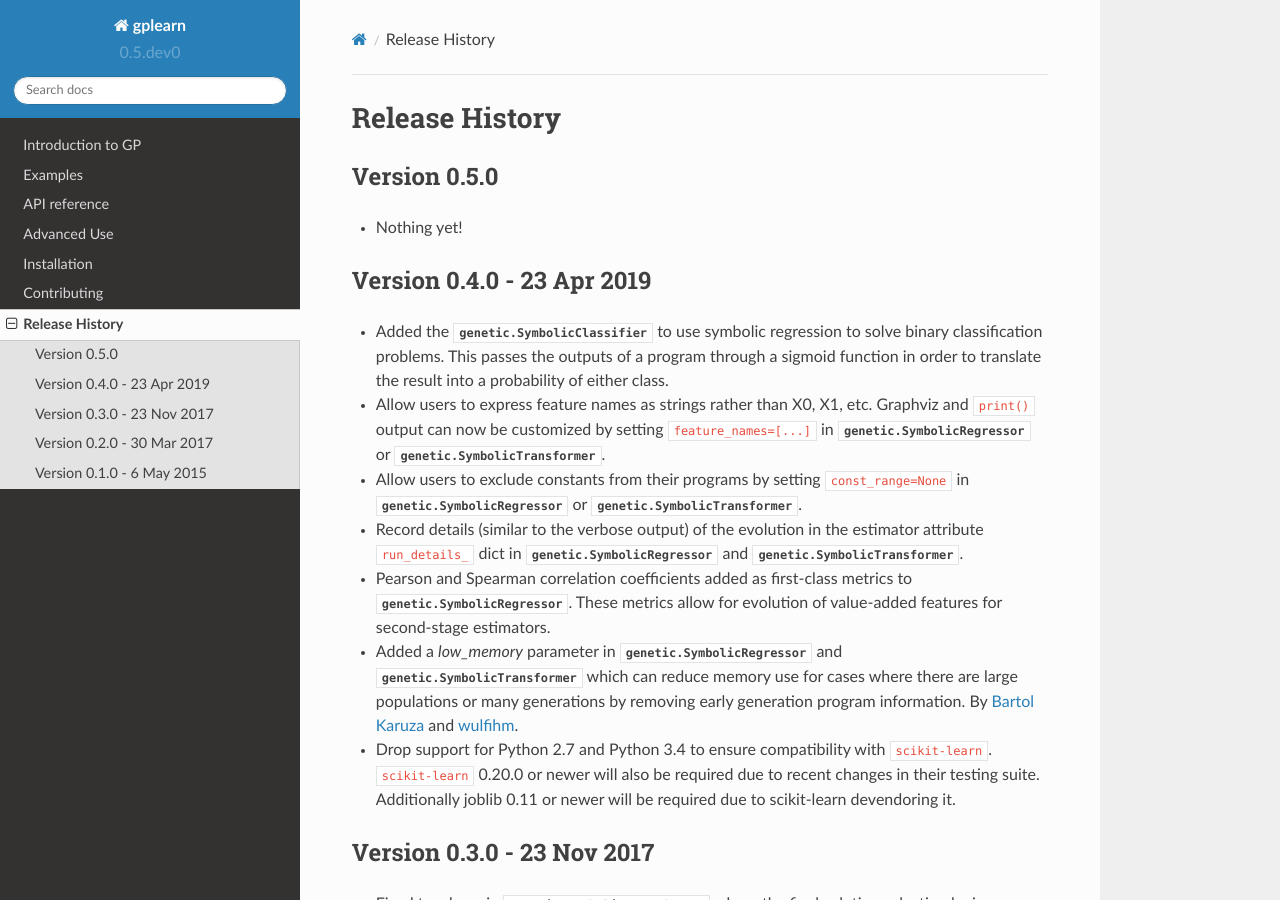
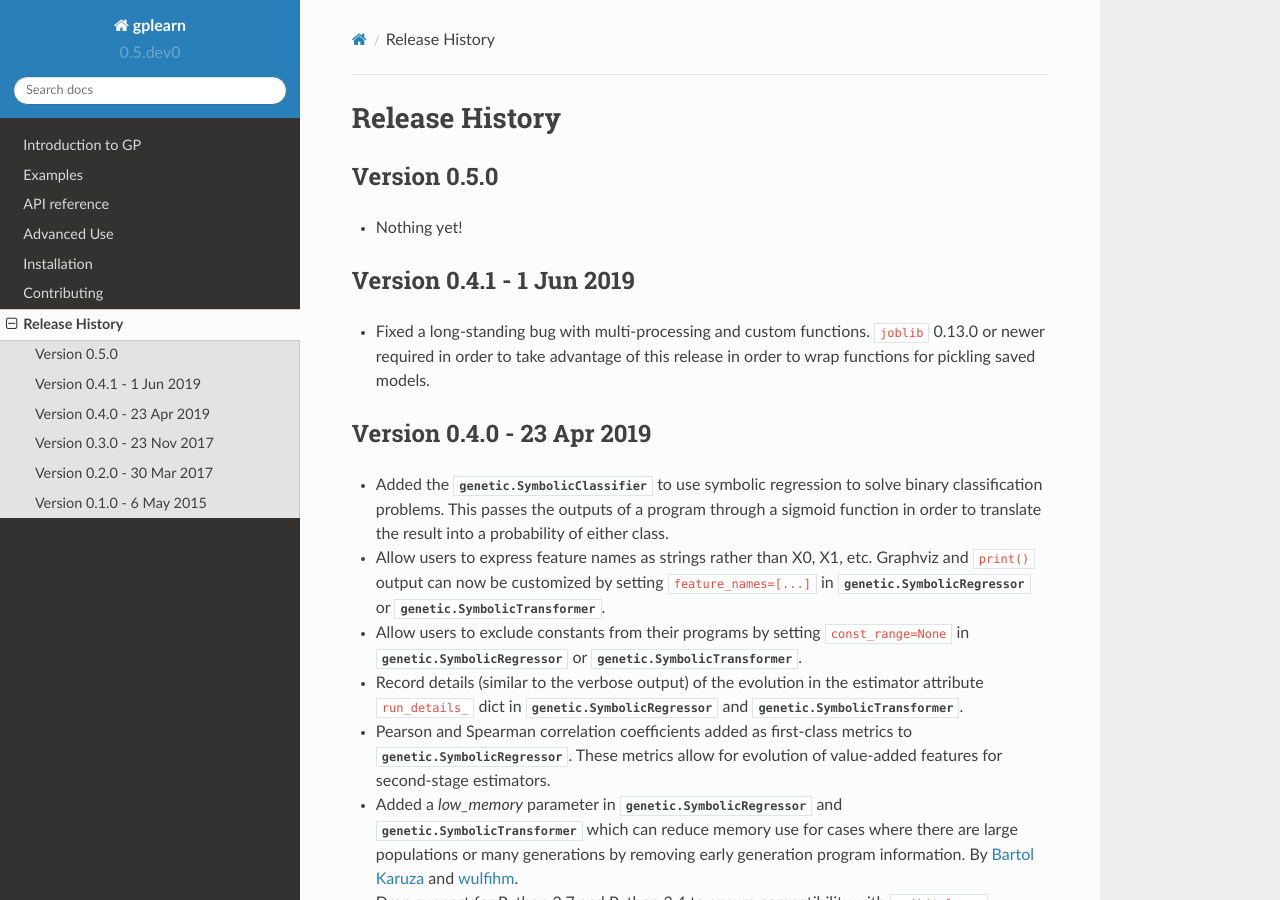
Before and after one commit to trevorstephens/gplearn, a Sphinx documentation site: the page built from doc/changelog.rst, in a window 1280 px wide and 900 px high. Built offline with Sphinx 7.4.7 and the Read the Docs theme 2.0.0, drawn with Linux system fonts in a browser that asks for light colours.

Commit message:
update changelog

```diff
--- a/doc/changelog.rst
+++ b/doc/changelog.rst
@@ -8,6 +8,13 @@ Version 0.5.0
 -------------
 
 - Nothing yet!
+
+Version 0.4.1 - 1 Jun 2019
+---------------------------
+
+- Fixed a long-standing bug with multi-processing and custom functions.
+  ``joblib`` 0.13.0 or newer required in order to take advantage of this
+  release in order to wrap functions for pickling saved models.
 
 Version 0.4.0 - 23 Apr 2019
 ---------------------------
```
